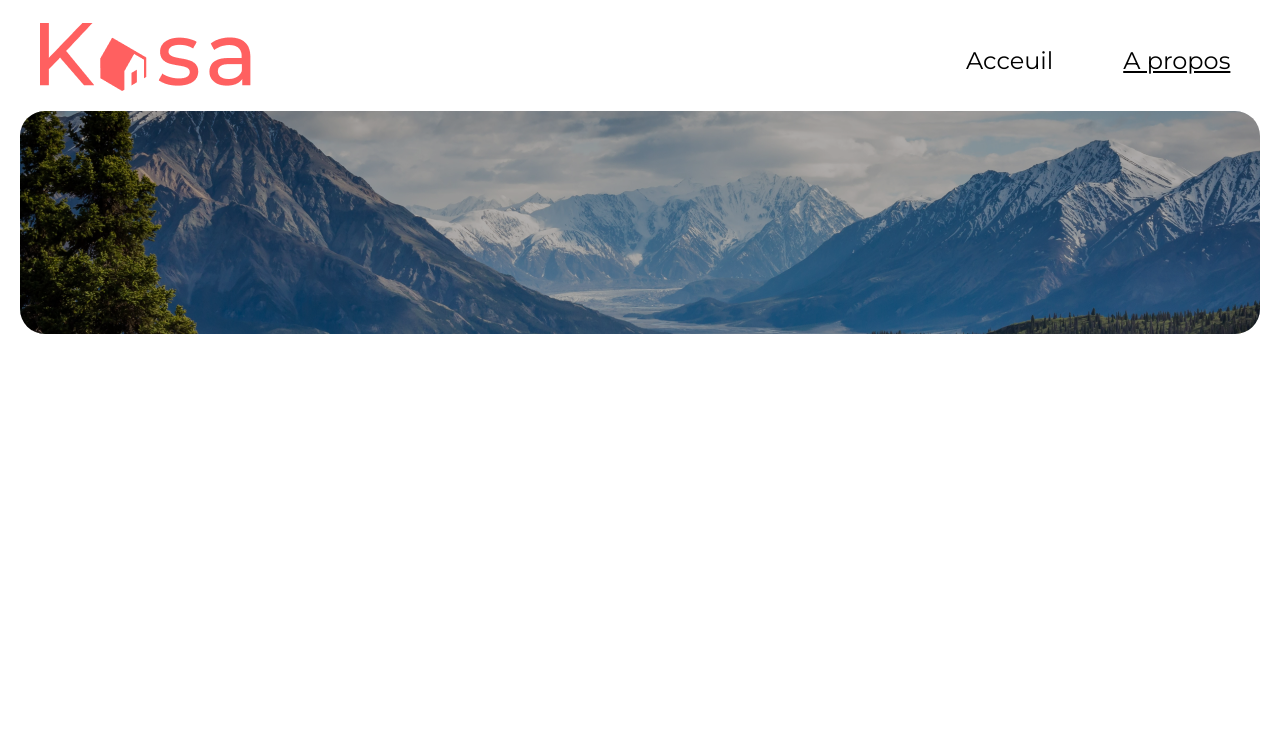
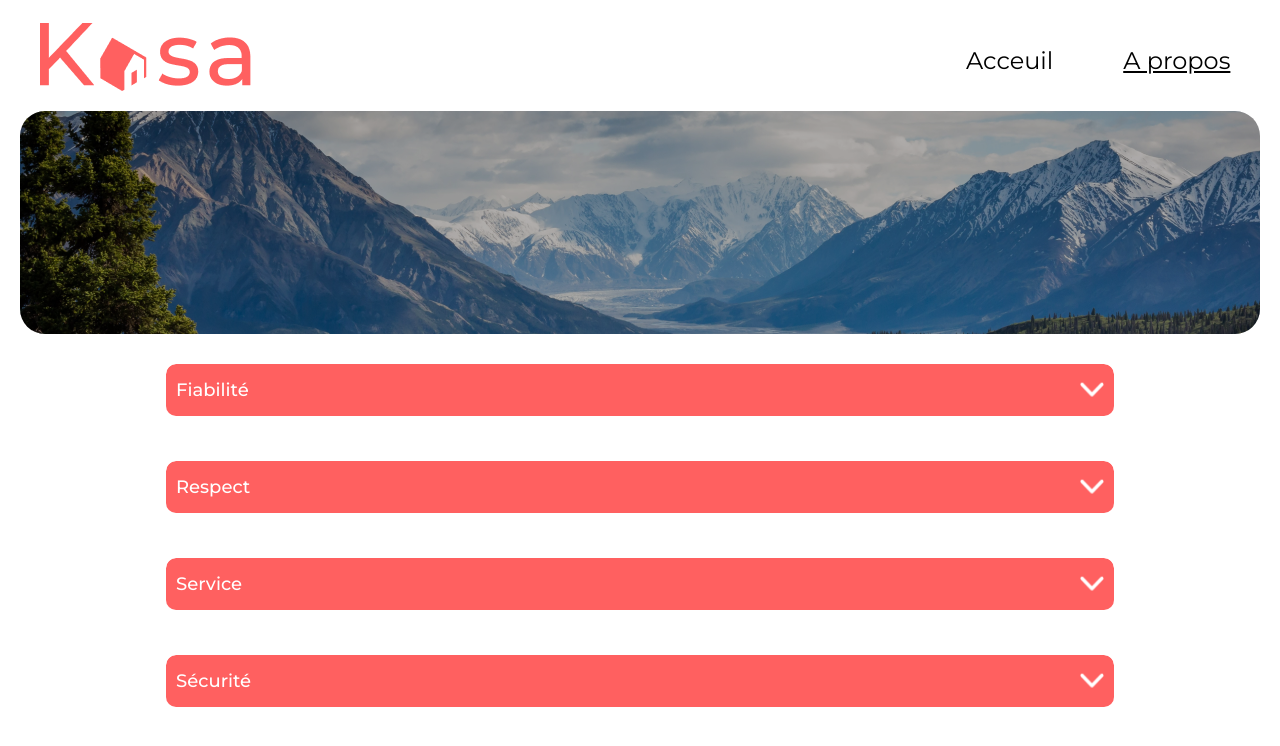
Before and after one commit to Hosna98/Kasa, a React (Vite) app: page /Apropos in a window 1280 px wide. Shown: the top 746 px of the page. Built offline with nearby package versions, Linux system fonts and the light colour scheme.

Commit message:
ajout collaps dans about

```diff
--- /dev/null
+++ b/src/components/Collapse.jsx
@@ -0,0 +1,34 @@
+
+import { useState } from "react";
+import svgFleche from "../assets/image/arrow.png";
+import PropTypes from "prop-types";
+
+const Collapse = ({ title, children }) => {
+    const [isVisible, setIsVisible] = useState(false);
+    const handleToggle = () => {
+      setIsVisible(!isVisible);
+    };
+
+    return (
+      <div className={`collapse ${isVisible ? "visible" : ""}`}>
+        <div className="headCollapse" onClick={handleToggle}>
+          <h3>{title}</h3>
+          <img
+            src={svgFleche}
+            alt="flèche"
+            className={`arrow ${isVisible ? "down" : ""}`}
+          />
+        </div>
+        <div className={`paragraph ${isVisible ? "animate" : ""}`}>
+          {children}
+        </div>
+      </div>
+    );
+  };
+
+  Collapse.propTypes = {
+    title: PropTypes.string.isRequired,
+    children: PropTypes.node.isRequired,
+  };
+
+  export default Collapse;
--- a/src/main.scss
+++ b/src/main.scss
@@ -1,6 +1,6 @@
 @use"./sass/App.scss";
 @use"./sass/Header.scss";
-
 @use"./sass/Thumb.scss";
 @use"./sass/Footer.scss";
 @use"./sass/Bannerimg.scss";
+@use"./sass/Collapse.scss";
--- a/src/pages/About.jsx
+++ b/src/pages/About.jsx
@@ -1,10 +1,18 @@
 import Bannerapropos from "../components/Bannerapropos";
+import Collapse from "../components/Collapse";
+import aproposData from "../data/apropos.json";
+
 
 
 const About = () => {
     return (
         <div className="about">
             <Bannerapropos />
+            {aproposData.map((item, index) => (
+                <Collapse key={index} title={item.title}>
+                    {item.text}
+                </Collapse>
+            ))}
         </div>
 
     );
--- /dev/null
+++ b/src/sass/Collapse.scss
@@ -0,0 +1,168 @@
+/*
+
+.collapse {
+    border-radius: 10px;
+    margin-bottom: 10px;
+    overflow: hidden;
+    max-width: 1240px;
+    margin: 0 auto;
+    width: 85%;
+    @media screen and (max-width: 768px) {
+      width: 100%;
+    }
+    .headCollapse {
+      position: relative;
+      display: flex;
+      justify-content: space-between;
+      align-items: center;
+      background-color: #ff6060;
+      border-radius: 10px;
+      overflow: hidden;
+      z-index: 1;
+      height: 52px;
+      @media screen and (max-width: 768px) {
+        height: 30px;
+      }
+      h3 {
+        color: white;
+        font-family: Montserrat;
+        font-size: 18px;
+        font-weight: 500;
+        line-height: 26px;
+        letter-spacing: 0em;
+        text-align: left;
+        margin-left: 10px;
+      }
+      .arrow {
+        cursor: pointer;
+        margin-right: 10px;
+        transition: transform 0.4s ease;
+        height: 13,71px;
+        width: 24px;
+        @media screen and (max-width: 768px) {
+          height: 18px;
+          width: 18px;
+        }
+        &.down {
+          transform: rotate(-180deg);
+        }
+      }
+    }
+    .paragraph {
+      background-color: #f6f6f6;
+      margin: 0;
+      margin-bottom: 5px;
+      font-family: Montserrat;
+      font-size: 18px;
+      font-weight: 400;
+      line-height: 26px;
+      letter-spacing: 0em;
+      text-align: left;
+      color: #000;
+      transform: translateY(-50px);
+      overflow: hidden;
+      opacity: 0;
+      height: 0;
+      transition: all 0.6s ease-in-out;
+      padding: 10px;
+      @media screen and (max-width: 768px) {
+        font-size: 14px;
+      }
+
+      &.animate {
+        opacity: 1;
+        transform: translateY(0px);
+        height: max-content;
+      }
+    }
+  }
+
+
+  */
+  .collapse {
+
+    top: 407px;
+    left: 208.5px;
+    gap: 30px;
+    opacity: 1;
+    border-radius: 10px;
+    margin-bottom: 10px;
+    overflow: hidden;
+    max-width: 1240px;
+    margin: 0 auto;
+    width: 75%;
+    @media screen and (max-width: 768px) {
+      width: 335px;
+      height: 180px;
+      gap: 20px;
+      flex-direction: column;
+      align-items: center;
+    }
+    .headCollapse {
+      position: relative;
+      display: flex;
+      justify-content: space-between;
+      align-items: center;
+      background-color: #ff6060;
+      border-radius: 10px;
+      overflow: hidden;
+      z-index: 1;
+      height: 52px;
+      @media screen and (max-width: 768px) {
+        height: 30px;
+      }
+      h3 {
+        color: white;
+        font-family: Montserrat;
+        font-size: 18px;
+        font-weight: 500;
+        line-height: 26px;
+        letter-spacing: 0em;
+        text-align: left;
+        margin-left: 10px;
+      }
+      .arrow {
+        cursor: pointer;
+        margin-right: 10px;
+        transition: transform 0.4s ease;
+        width: 24px;
+        height: 13.71px;
+        top: 21.71px;
+        left: 28px;
+        gap: 0px;
+        opacity: 1;
+        transform: rotate(-180deg);
+        &.down {
+          transform: rotate(0deg);
+        }
+      }
+    }
+    .paragraph {
+      background-color: #f6f6f6;
+      margin: 0;
+      margin-bottom: 5px;
+      font-family: Montserrat;
+      font-size: 18px;
+      font-weight: 400;
+      line-height: 24px;
+      letter-spacing: 0em;
+      text-align: left;
+      color: #000;
+      transform: translateY(-50px);
+      overflow: hidden;
+      opacity: 0;
+      height: 0;
+      transition: all 0.6s ease-in-out;
+      padding: 20px;
+      @media screen and (max-width: 768px) {
+        font-size: 14px;
+      }
+
+      &.animate {
+        opacity: 1;
+        transform: translateY(0px);
+        height: max-content;
+        margin-bottom: 30px;
+      }
+    }
+  }
```
Also changed, not shown: src/assets/image/arrow.png (added).
